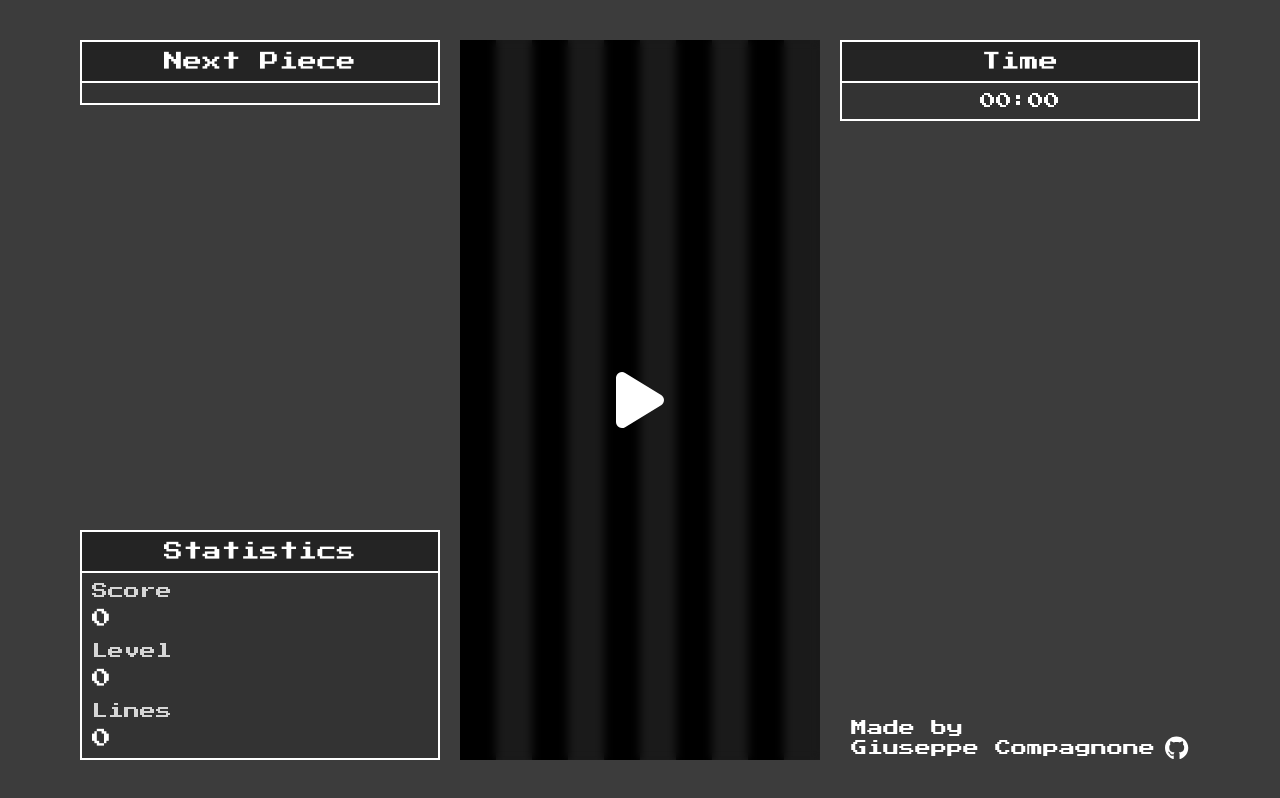
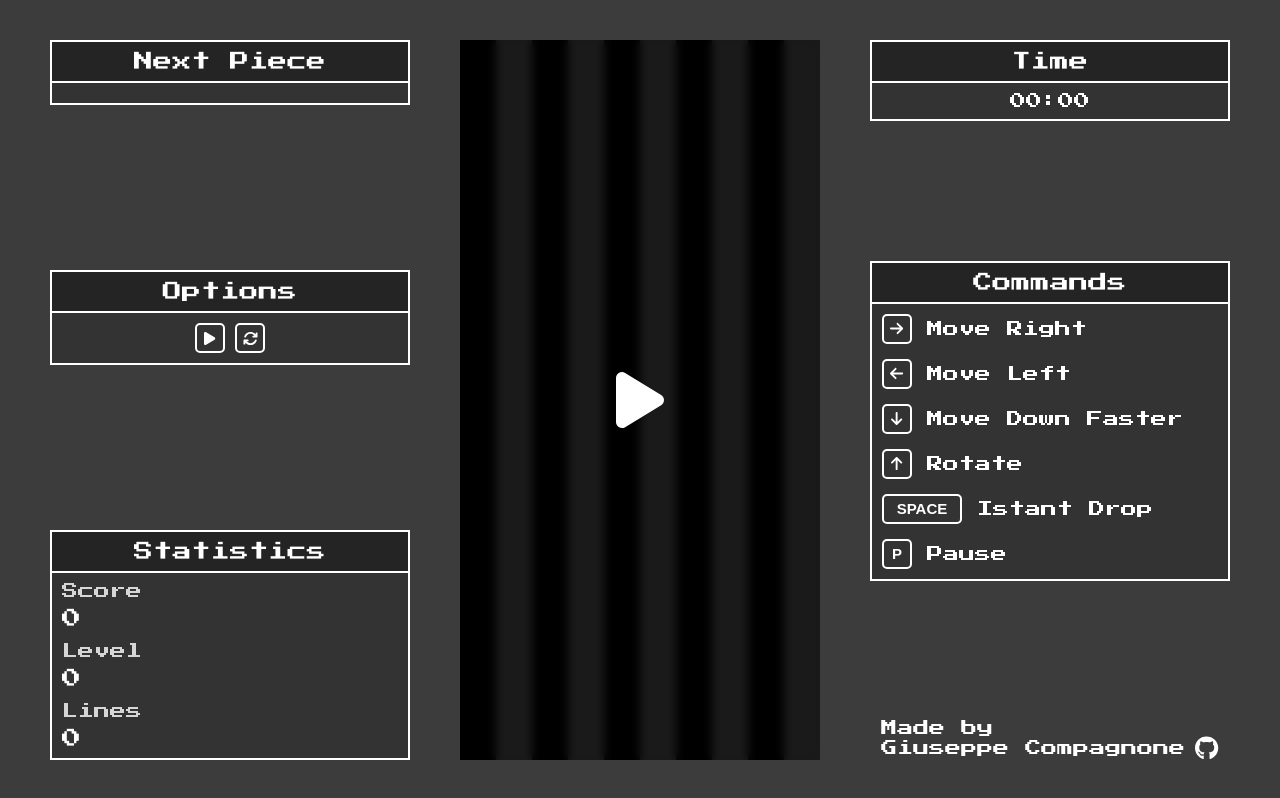
Before and after one commit to Giuseppe-Compagnone/tetris, a Next.js app: page / in a window 1280 px wide. Built offline with nearby package versions, Linux system fonts and the light colour scheme.

Commit message:
Add command options and enhance UI for game controls; update restart logic

```diff
--- a/src/app/Pages.scss
+++ b/src/app/Pages.scss
@@ -4,13 +4,12 @@
   display: flex;
   justify-content: center;
   align-items: center;
-  gap: 20px;
 
   .game {
     display: flex;
     justify-content: center;
     align-items: center;
-    gap: 20px;
+    gap: 50px;
     height: 90vh;
 
     .left-col,
@@ -59,6 +58,70 @@
           }
         }
       }
+
+      .key {
+        width: 30px;
+        height: 30px;
+        padding: 5px;
+        border: 2px solid #fff;
+        border-radius: 5px;
+        display: flex;
+        align-items: center;
+        justify-content: center;
+        font-size: 15px;
+        font-family: sans-serif;
+        font-weight: bold;
+      }
+
+      .command {
+        width: 100%;
+        display: flex;
+        justify-content: flex-start;
+        align-items: center;
+        gap: 15px;
+
+        .key {
+          width: 30px;
+          height: 30px;
+          padding: 5px;
+          border: 2px solid #fff;
+          border-radius: 5px;
+          display: flex;
+          align-items: center;
+          justify-content: center;
+          font-size: 15px;
+          font-family: sans-serif;
+          font-weight: bold;
+        }
+
+        .space-bar {
+          /* stylelint-disable-next-line scss/at-extend-no-missing-placeholder */
+          @extend .key;
+
+          width: 80px;
+        }
+
+        &:not(:first-child) {
+          margin-top: 15px;
+        }
+      }
+
+      .options {
+        display: flex;
+        align-items: center;
+        justify-content: center;
+        width: 100%;
+        gap: 10px;
+
+        .key {
+          cursor: pointer;
+          transition: all 0.2s ease-in-out;
+
+          &:hover {
+            font-size: 17px;
+          }
+        }
+      }
     }
   }
 }
--- a/src/app/page.tsx
+++ b/src/app/page.tsx
@@ -3,11 +3,21 @@
 import { Box, MainCanvas } from "@/components";
 import { useTetrisGameService } from "@/services";
 import { faGithub } from "@fortawesome/free-brands-svg-icons";
+import {
+  faArrowDown,
+  faArrowLeft,
+  faArrowRight,
+  faArrowUp,
+  faPause,
+  faPlay,
+  faRefresh,
+} from "@fortawesome/free-solid-svg-icons";
 import { FontAwesomeIcon } from "@fortawesome/react-fontawesome";
 
 const HomePage = () => {
   //Hooks
-  const { score, level, lines, time } = useTetrisGameService();
+  const { score, level, lines, time, restartGame, setPause, pause } =
+    useTetrisGameService();
 
   //Methods
   const formatTime = (seconds: number): string => {
@@ -28,6 +38,26 @@ const HomePage = () => {
           <Box title="Next Piece">
             <div className=""></div>
           </Box>
+          <Box title="Options">
+            <div className="options">
+              <div className="key">
+                <FontAwesomeIcon
+                  icon={pause ? faPlay : faPause}
+                  onClick={() => {
+                    setPause(!pause);
+                  }}
+                />
+              </div>
+              <div className="key">
+                <FontAwesomeIcon
+                  icon={faRefresh}
+                  onClick={() => {
+                    restartGame();
+                  }}
+                />
+              </div>
+            </div>
+          </Box>
           <Box title="Statistics">
             <div className="sub-title">Score</div>
             <div className="value">{score}</div>
@@ -40,6 +70,38 @@ const HomePage = () => {
         <MainCanvas />
         <div className="right-col">
           <Box title="Time">{formatTime(time)}</Box>
+          <Box title="Commands">
+            <div className="command">
+              <div className="key">
+                <FontAwesomeIcon icon={faArrowRight} />
+              </div>{" "}
+              Move Right
+            </div>
+            <div className="command">
+              <div className="key">
+                <FontAwesomeIcon icon={faArrowLeft} />
+              </div>{" "}
+              Move Left
+            </div>
+            <div className="command">
+              <div className="key">
+                <FontAwesomeIcon icon={faArrowDown} />
+              </div>{" "}
+              Move Down Faster
+            </div>
+            <div className="command">
+              <div className="key">
+                <FontAwesomeIcon icon={faArrowUp} />
+              </div>{" "}
+              Rotate
+            </div>
+            <div className="command">
+              <div className="space-bar">SPACE</div> Istant Drop
+            </div>
+            <div className="command">
+              <div className="key">P</div> Pause
+            </div>
+          </Box>
           <p className="credits">
             Made by <br />
             <a href="https://github.com/Giuseppe-Compagnone" target="_blank">
--- a/src/services/TetrisGameService/TetrisGameServiceProvider.tsx
+++ b/src/services/TetrisGameService/TetrisGameServiceProvider.tsx
@@ -39,12 +39,12 @@ const TetrisGameServiceProvider = (props: TetrisGameServiceProviderProps) => {
 
   //Methods
   const restartGame = () => {
+    setBoard(new Board());
     level.current = 0;
     lines.current = 0;
     setScore(0);
     setGameOver(false);
     setPause(false);
-    setBoard(new Board());
     setTime(0);
   };
 
```
